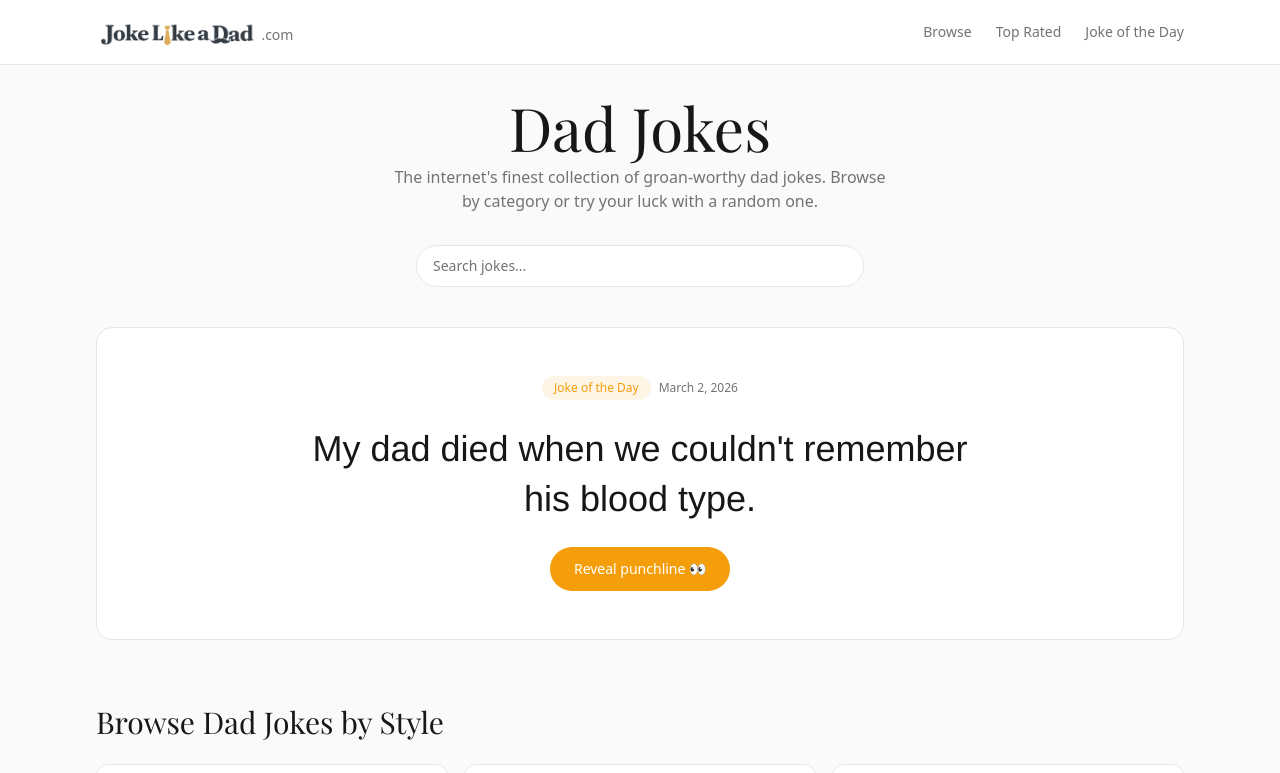
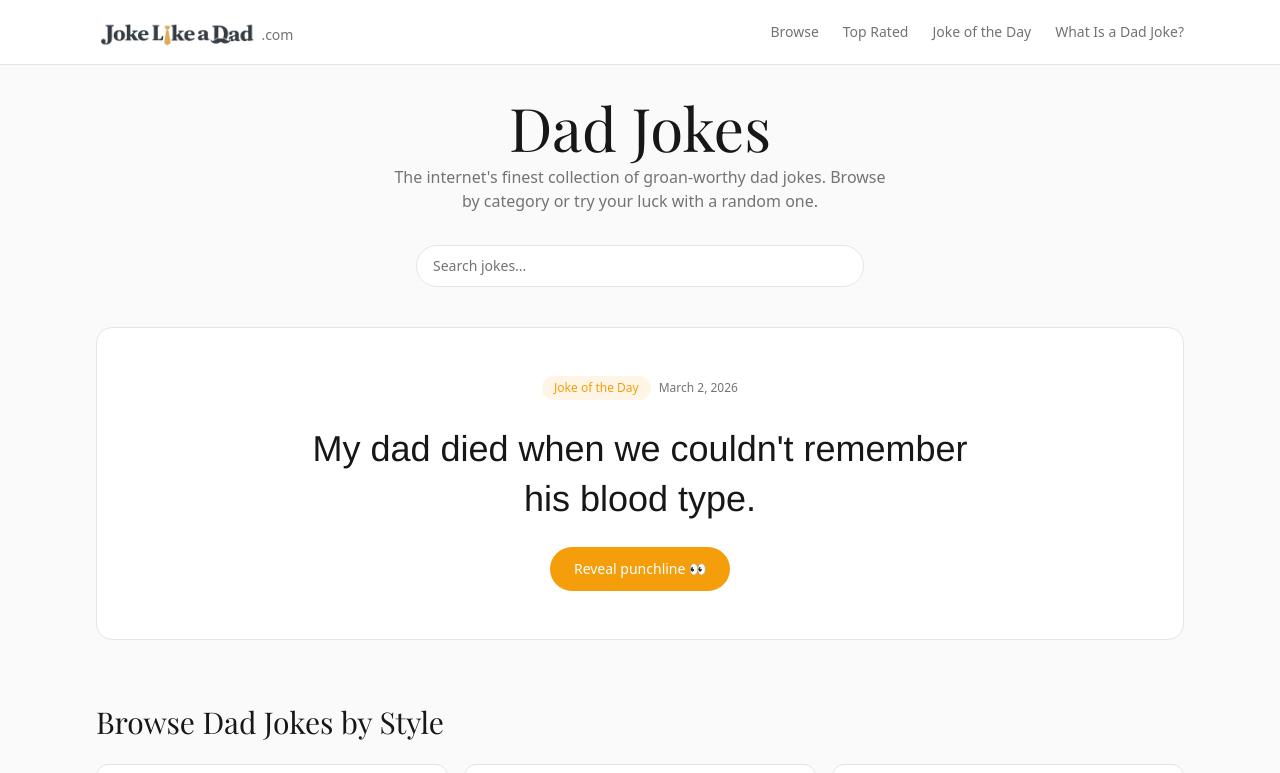
Before and after one commit to Yahoeshua215/dadjokes, a Next.js app: page / in a window 1280 px wide. Shown: the top 773 px of the page. Built offline with nearby package versions, Linux system fonts and the light colour scheme; a web font is replaced by a local one.

Commit message:
Add What Is a Dad Joke to header nav
Co-Authored-By: Claude Opus 4.6 <noreply@anthropic.com>

```diff
--- a/components/Header.tsx
+++ b/components/Header.tsx
@@ -8,6 +8,7 @@ const NAV_LINKS = [
   { href: '/browse', label: 'Browse' },
   { href: '/top-rated', label: 'Top Rated' },
   { href: '/joke-of-the-day', label: 'Joke of the Day' },
+  { href: '/what-is-a-dad-joke', label: 'What Is a Dad Joke?' },
 ];
 
 export default function Header() {
```
